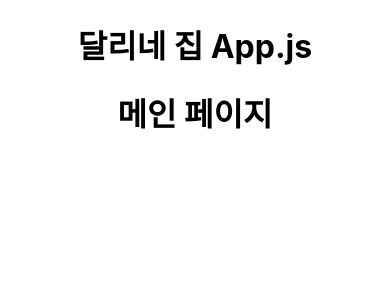
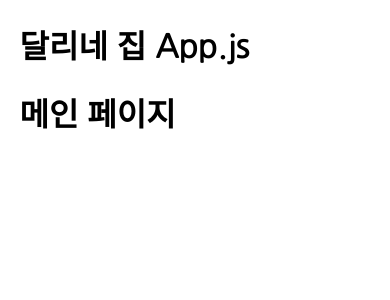
Before and after one commit to SMJin/Dali-s-House, a React (Create React App) app in the folder src/main/react-frontend/: page / in a window 390 px wide. Shown: the top 300 px of the page. Built offline with nearby package versions, Linux system fonts and the light colour scheme.

Commit message:
react-frontend > App.css 공통 css 적용

```diff
--- a/src/main/react-frontend/src/App.css
+++ b/src/main/react-frontend/src/App.css
@@ -1,38 +1,35 @@
-.App {
-  text-align: center;
+@import url("https://fonts.googleapis.com/css2?family=Nanum+Gothic&display=swap");
+
+body {
+  background-color: #f6f6f6;
+  display: flex;
+  justify-content: center;
+  align-items: center;
+  font-family: 'Nanum Gothic', sans-serif;
+  /*vh : viewport height*/
+  min-height: 100vh;
+  margin: 0;
 }
 
-.App-logo {
-  height: 40vmin;
-  pointer-events: none;
-}
-
-@media (prefers-reduced-motion: no-preference) {
-  .App-logo {
-    animation: App-logo-spin infinite 20s linear;
+@media (min-width: 650px) {
+  .App {
+    width: 640px;
   }
 }
 
-.App-header {
-  background-color: #282c34;
-  min-height: 100vh;
-  display: flex;
-  flex-direction: column;
-  align-items: center;
-  justify-content: center;
-  font-size: calc(10px + 2vmin);
-  color: white;
+@media (max-width: 650px) {
+  .App {
+    width: 90vw;
+  }
 }
 
-.App-link {
-  color: #61dafb;
+#root {
+  background-color: white;
+  box-shadow: rgba(100, 100, 111, 0.2) 0px 7px 29px 0px;
 }
 
-@keyframes App-logo-spin {
-  from {
-    transform: rotate(0deg);
-  }
-  to {
-    transform: rotate(360deg);
-  }
+.App {
+  min-height: 100vh;
+  padding-left: 20px;
+  padding-right: 20px;
 }
--- a/src/main/react-frontend/src/index.js
+++ b/src/main/react-frontend/src/index.js
@@ -1,11 +1,14 @@
 import React from 'react';
-import ReactDOM from 'react-dom';
+import ReactDOM from 'react-dom/client';
 import './index.css';
 import App from './App';
 
-ReactDOM.render(
-  <React.StrictMode>
-    <App />
-  </React.StrictMode>,
-  document.getElementById('root')
-);
+const root = ReactDOM.createRoot(document.getElementById("root"));
+root.render(<App />);
+
+// ReactDOM.render(
+//   <React.StrictMode>
+//     <App />
+//   </React.StrictMode>,
+//   document.getElementById('root')
+// );
```
